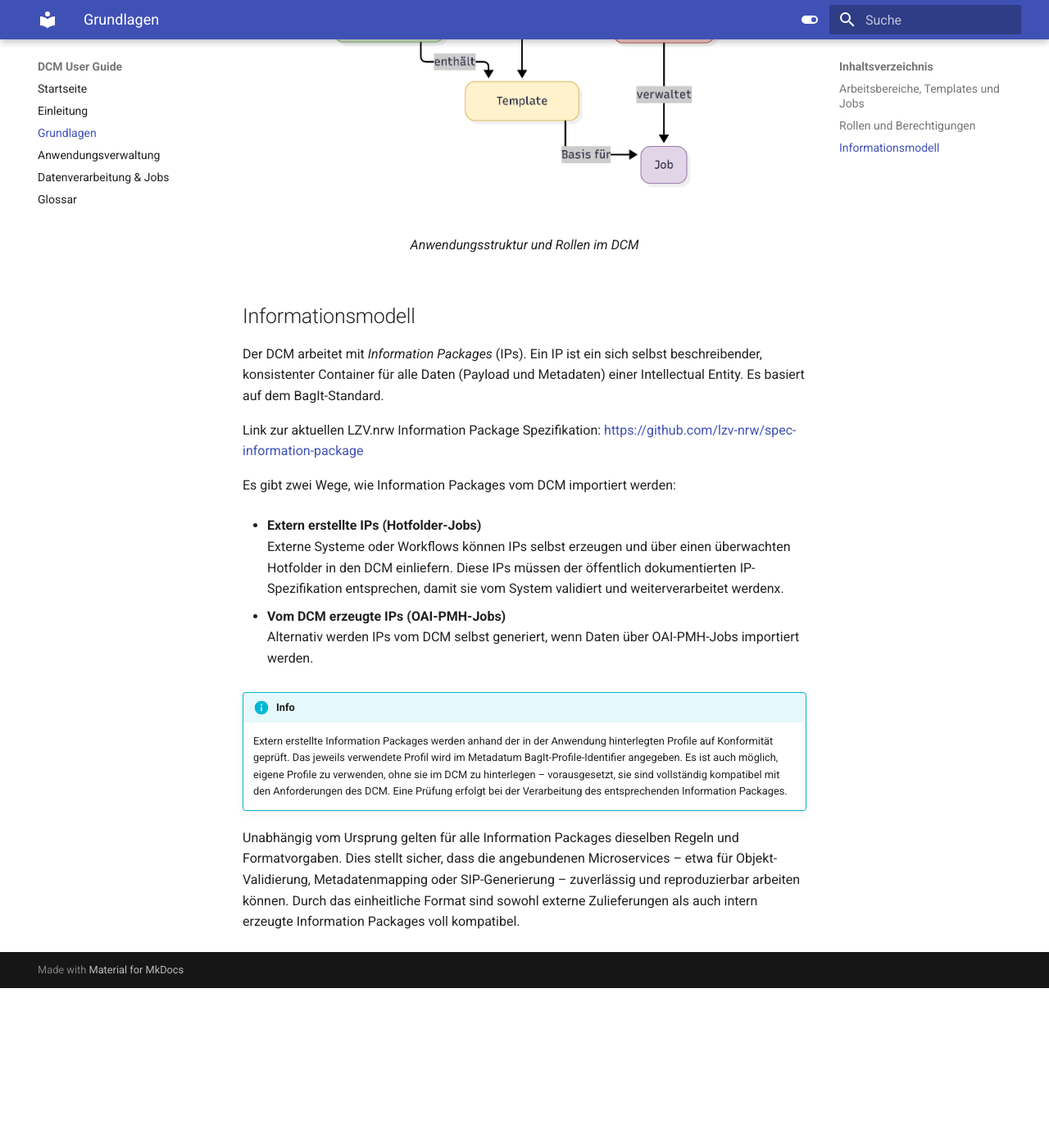
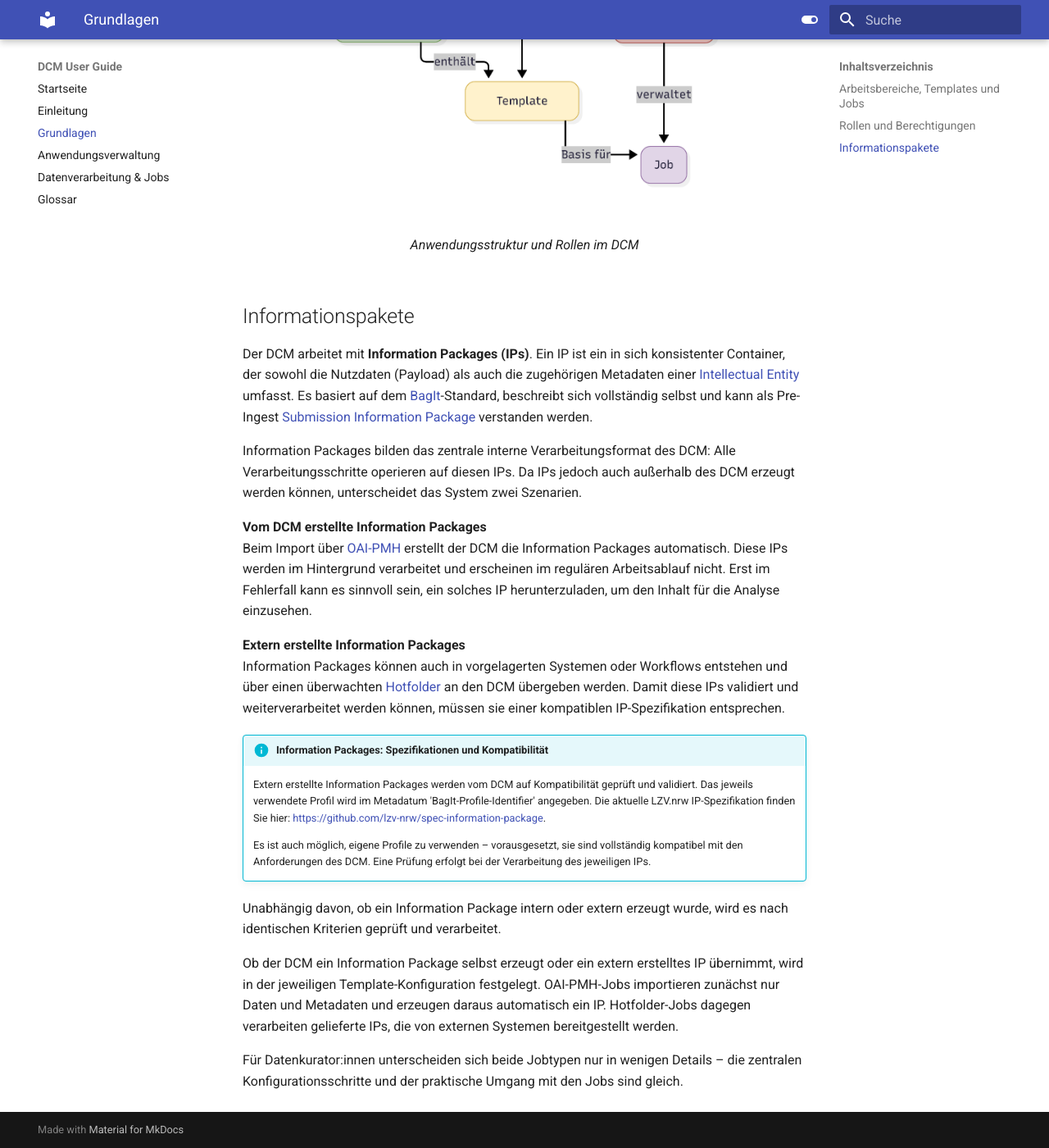
Before and after one commit to slenartz/dcm-user-manual, an MkDocs documentation site: the page built from docs/grundlagen.md, in a window 1280 px wide and 1400 px high, scrolled down 1266 px. Shown: the whole window at 82% size. Built offline with MkDocs 1.6.1 and Material for MkDocs 9.7.7, drawn with Linux system fonts in a browser that asks for light colours; before the commit the page ends 2471 px from its top, so only the background shows below that.

Commit message:
Refine section 'information packages'

```diff
--- a/docs/grundlagen.md
+++ b/docs/grundlagen.md
@@ -29,21 +29,25 @@ Datenkurator:innen arbeiten in Arbeitsbereichen, konfigurieren Jobs auf Basis vo
   <figcaption>Anwendungsstruktur und Rollen im DCM</figcaption>
 </figure>
 
-## Informationsmodell
+## Informationspakete
 
-Der DCM arbeitet mit *Information Packages* (IPs). Ein IP ist ein sich selbst beschreibender, konsistenter Container für alle Daten (Payload und Metadaten) einer Intellectual Entity. Es basiert auf dem BagIt-Standard.
+Der DCM arbeitet mit **Information Packages (IPs)**. Ein IP ist ein in sich konsistenter Container, der sowohl die Nutzdaten (Payload) als auch die zugehörigen Metadaten einer [Intellectual Entity](glossar.md#intellectual-entity-ie) umfasst. Es basiert auf dem [BagIt](glossar.md#bagit)-Standard, beschreibt sich vollständig selbst und kann als Pre-Ingest [Submission Information Package](glossar.md#submission-information-package-sip) verstanden werden.
 
-Link zur aktuellen LZV.nrw Information Package Spezifikation: [https://github.com/lzv-nrw/spec-information-package](https://github.com/lzv-nrw/spec-information-package)
+Information Packages bilden das zentrale interne Verarbeitungsformat des DCM: Alle Verarbeitungsschritte operieren auf diesen IPs. Da IPs jedoch auch außerhalb des DCM erzeugt werden können, unterscheidet das System zwei Szenarien.
 
-Es gibt zwei Wege, wie Information Packages vom DCM importiert werden:
+**Vom DCM erstellte Information Packages**<br>
+Beim Import über [OAI-PMH](glossar.md#oai-pmh) erstellt der DCM die Information Packages automatisch. Diese IPs werden im Hintergrund verarbeitet und erscheinen im regulären Arbeitsablauf nicht. Erst im Fehlerfall kann es sinnvoll sein, ein solches IP herunterzuladen, um den Inhalt für die Analyse einzusehen.
 
-- **Extern erstellte IPs (Hotfolder-Jobs)**
-Externe Systeme oder Workflows können IPs selbst erzeugen und über einen überwachten Hotfolder in den DCM einliefern. Diese IPs müssen der öffentlich dokumentierten IP-Spezifikation entsprechen, damit sie vom System validiert und weiterverarbeitet werdenx.
+**Extern erstellte Information Packages**<br>
+Information Packages können auch in vorgelagerten Systemen oder Workflows entstehen und über einen überwachten [Hotfolder](glossar.md#hotfolder) an den DCM übergeben werden. Damit diese IPs validiert und weiterverarbeitet werden können, müssen sie einer kompatiblen IP-Spezifikation entsprechen.
 
-- **Vom DCM erzeugte IPs (OAI-PMH-Jobs)**
-Alternativ werden IPs vom DCM selbst generiert, wenn Daten über OAI-PMH-Jobs importiert werden.
+!!! info "Information Packages: Spezifikationen und Kompatibilität"
+     Extern erstellte Information Packages werden vom DCM auf Kompatibilität geprüft und validiert. Das jeweils verwendete Profil wird im Metadatum 'BagIt-Profile-Identifier' angegeben. Die aktuelle LZV.nrw IP-Spezifikation finden Sie hier: [https://github.com/lzv-nrw/spec-information-package](https://github.com/lzv-nrw/spec-information-package).
 
-!!! info
-     Extern erstellte Information Packages werden anhand der in der Anwendung hinterlegten Profile auf Konformität geprüft. Das jeweils verwendete Profil wird im Metadatum BagIt-Profile-Identifier angegeben. Es ist auch möglich, eigene Profile zu verwenden, ohne sie im DCM zu hinterlegen – vorausgesetzt, sie sind vollständig kompatibel mit den Anforderungen des DCM. Eine Prüfung erfolgt bei der Verarbeitung des entsprechenden Information Packages.
+     Es ist auch möglich, eigene Profile zu verwenden – vorausgesetzt, sie sind vollständig kompatibel mit den Anforderungen des DCM. Eine Prüfung erfolgt bei der Verarbeitung des jeweiligen IPs.
 
-Unabhängig vom Ursprung gelten für alle Information Packages dieselben Regeln und Formatvorgaben. Dies stellt sicher, dass die angebundenen Microservices – etwa für Objekt-Validierung, Metadatenmapping oder SIP-Generierung – zuverlässig und reproduzierbar arbeiten können. Durch das einheitliche Format sind sowohl externe Zulieferungen als auch intern erzeugte Information Packages voll kompatibel.
+Unabhängig davon, ob ein Information Package intern oder extern erzeugt wurde, wird es nach identischen Kriterien geprüft und verarbeitet.
+
+Ob der DCM ein Information Package selbst erzeugt oder ein extern erstelltes IP übernimmt, wird in der jeweiligen Template-Konfiguration festgelegt. OAI-PMH-Jobs importieren zunächst nur Daten und Metadaten und erzeugen daraus automatisch ein IP. Hotfolder-Jobs dagegen verarbeiten gelieferte IPs, die von externen Systemen bereitgestellt werden.
+
+Für Datenkurator:innen unterscheiden sich beide Jobtypen nur in wenigen Details – die zentralen Konfigurationsschritte und der praktische Umgang mit den Jobs sind gleich.
```
